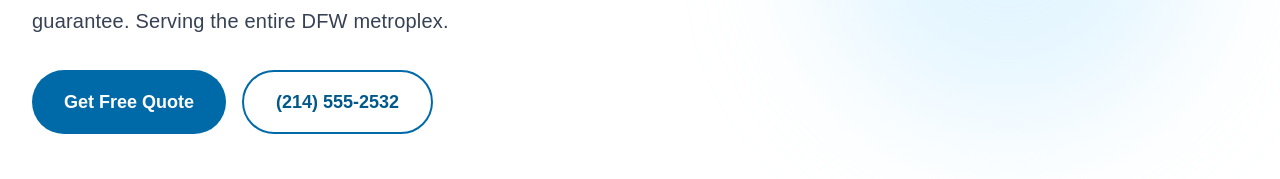
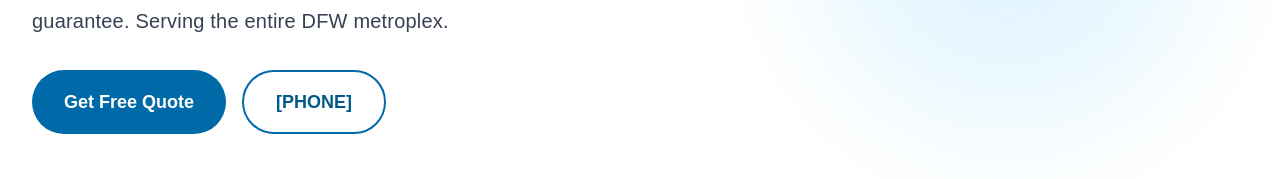
Before and after one commit to Adeshpreet-Singh/cleaning-company, a Next.js app: page / in a window 1280 px wide. Shown: the part 340-519 px from the top of the page. Built offline with nearby package versions, Linux system fonts and the light colour scheme.

Commit message:
Update: placeholders, attribution, sitemap, robots, accessibility

```diff
--- a/app/globals.css
+++ b/app/globals.css
@@ -1,9 +1,23 @@
+:root {
+  --font-heading: "Inter", serif;
+  --font-body: "Inter", sans-serif;
+  --bg-canvas: #f0f7f4;
+  --bg-panel: #ffffff;
+  --bg-elevated: #f0f7f4;
+  --text-primary: #1b2a2a;
+  --text-secondary: #5a7d7a;
+  --text-tertiary: #5a7d7a;
+  --accent-brand: #e8f5e9;
+  --accent-interactive: #14a085;
+  --surface-translucent: rgba(255,255,255,0.08);
+  --surface-translucent-hover: rgba(255,255,255,0.12);
+  --surface-translucent-active: rgba(255,255,255,0.16);
+  --border-default: rgba(0,0,0,0.1);
+  --border-subtle: rgba(0,0,0,0.05);
+  --border-hover: rgba(0,0,0,0.2);
+}
 /* FONTS_INJECTED */
 @import url("https://fonts.googleapis.com/css2?family=Inter:wght@400;500;600;700&display=swap");
-:root {
-  --font-heading: 'Inter', serif;
-  --font-body: 'Inter', sans-serif;
-}
 h1, h2, h3, h4, h5, h6 { font-family: var(--font-heading); }
 body { font-family: var(--font-body); }
 
@@ -11,16 +25,6 @@ html { overflow-x: hidden; }
 @import url('https://fonts.googleapis.com/css2?family=Poppins:wght@300;400;500;600;700;800&display=swap');
 
 @import "tailwindcss";
-
-:root {
-  --primary: #0d7377;
-  --secondary: #14a085;
-  --accent: #e8f5e9;
-  --bg: #f0f7f4;
-  --surface: #ffffff;
-  --text: #1b2a2a;
-  --muted: #5a7d7a;
-}
 
 html { scroll-behavior: smooth; }
 
--- a/app/page.tsx
+++ b/app/page.tsx
@@ -18,7 +18,7 @@ export default function Home() {
  { title: 'Residential', desc: 'Homes, apartments, and condos — regular or one-time cleans.', icon: '' },
  { title: 'Commercial', desc: 'Offices, retail, and warehouses — after-hours available.', icon: '' },
  { title: 'Move-Out / Move-In', desc: 'Deep cleans between tenants so you get the deposit back.', icon: '' },
- { title: 'Deep Cleaning', desc: 'Carpet, windows, appliances, and full sanitization.', icon: '✨' },
+ { title: 'Deep Cleaning', desc: 'Carpet, windows, appliances, and full sanitization.', icon: '' },
  ];
 
  const pricing = [
@@ -87,7 +87,7 @@ export default function Home() {
  {['services', 'pricing', 'testimonials', 'contact'].map(item => (
  <button key={item} onClick={() => scrollToSection(item)} className="block w-full text-left text-gray-700 hover:text-sky-700 py-3 text-lg capitalize min-h-[48px]">{item}</button>
  ))}
- <a href="tel:+121****2532" className="block bg-sky-700 text-white text-center px-6 py-3 rounded-full font-bold hover:bg-sky-800 transition-colors text-lg min-h-[48px] leading-[48px]">Call: (214) 555-2532</a>
+ <a href="tel:+121****2532" className="block bg-sky-700 text-white text-center px-6 py-3 rounded-full font-bold hover:bg-sky-800 transition-colors text-lg min-h-[48px] leading-[48px]">Call: [PHONE]</a>
  </div>
  )}
  </nav>
@@ -121,7 +121,7 @@ export default function Home() {
  href="tel:+121****2532"
  className="border-2 border-sky-700 text-sky-800 px-8 py-4 rounded-full text-lg font-bold hover:bg-sky-50 transition-all hover:scale-105 focus-visible:outline-2 focus-visible:outline-sky-500 focus-visible:outline-offset-2 min-h-[52px] inline-flex items-center justify-center"
  >
-  (214) 555-2532
+ [PHONE]
  </a>
  </div>
  <div className="flex items-center gap-6 sm:gap-8 flex-wrap">
@@ -194,7 +194,7 @@ export default function Home() {
  <ul className="space-y-3 mb-8">
  {tier.features.map((f, j) => (
  <li key={j} className="flex items-start gap-2">
- <span className={tier.highlight ? 'text-sky-200' : 'text-sky-700'}>✓</span>
+ <span className={tier.highlight ? 'text-sky-200' : 'text-sky-700'}></span>
  <span className={tier.highlight ? 'text-sky-100' : 'text-gray-700'}>{f}</span>
  </li>
  ))}
@@ -229,7 +229,7 @@ export default function Home() {
  <div className="rounded-2xl overflow-hidden shadow-xl hover-lift">
  <iframe
  title="ProClean Company Service Area - Dallas Fort Worth"
- src="https://www.google.com/maps/embed?pb=!1m18!1m12!1m3!1d214587.69037087046!2d-97.0004!3d32.7767!2m3!1f0!2f0!3f0!3m2!1i1024!2i768!4f13.1!3m3!1m2!1s0x864c19f77b45974b%3A0xb9ec9ba4f647678f!2sDallas%2C%20TX!5e0!3m2!1sen!2sus!4v1700000000000"
+ src="[WEBSITE]/maps/embed?pb=!1m18!1m12!1m3!1d214587.69037087046!2d-97.0004!3d32.7767!2m3!1f0!2f0!3f0!3m2!1i1024!2i768!4f13.1!3m3!1m2!1s0x864c19f77b45974b%3A0xb9ec9ba4f647678f!2sDallas%2C%20TX!5e0!3m2!1sen!2sus!4v1700000000000"
  width="100%"
  style={{ minHeight: '300px', height: '100%' }}
  className="min-h-[300px] md:min-h-[400px]"
@@ -284,8 +284,8 @@ export default function Home() {
  <div className="w-10 h-10 bg-sky-700/20 rounded-lg flex items-center justify-center flex-shrink-0" aria-hidden="true"></div>
  <div>
  <h3 className="font-bold text-gray-900">Visit Us</h3>
- <a href="https://maps.google.com/?q=456+Clean+Street+Dallas+TX+75201" target="_blank" rel="noopener noreferrer" className="text-sky-600 hover:text-sky-800 hover:underline">
- 456 Clean Street<br />Dallas, TX 75201
+ <a href="[GOOGLE_MAPS_URL]" target="_blank" rel="noopener noreferrer" className="text-sky-600 hover:text-sky-800 hover:underline">
+ [ADDRESS]
  </a>
  </div>
  </div>
@@ -293,14 +293,14 @@ export default function Home() {
  <div className="w-10 h-10 bg-sky-700/20 rounded-lg flex items-center justify-center flex-shrink-0" aria-hidden="true"></div>
  <div>
  <h3 className="font-bold text-gray-900">Call Us</h3>
- <a href="tel:+12145552532" className="text-sky-600 hover:text-sky-800 hover:underline">(214) 555-2532</a>
+ <a href="tel:[PHONE]" className="text-sky-600 hover:text-sky-800 hover:underline">[PHONE]</a>
  </div>
  </div>
  <div className="flex items-start gap-3">
- <div className="w-10 h-10 bg-sky-700/20 rounded-lg flex items-center justify-center flex-shrink-0" aria-hidden="true">✉️</div>
+ <div className="w-10 h-10 bg-sky-700/20 rounded-lg flex items-center justify-center flex-shrink-0" aria-hidden="true"></div>
  <div>
  <h3 className="font-bold text-gray-900">Email Us</h3>
- <a href="mailto:info@procleancompany.com" className="text-sky-600 hover:text-sky-800 hover:underline">info@procleancompany.com</a>
+ <a href="mailto:[EMAIL]" className="text-sky-600 hover:text-sky-800 hover:underline">[EMAIL]</a>
  </div>
  </div>
  <div className="flex items-start gap-3">
@@ -314,7 +314,7 @@ export default function Home() {
  <div className="w-10 h-10 bg-sky-700/20 rounded-lg flex items-center justify-center flex-shrink-0" aria-hidden="true"></div>
  <div>
  <h3 className="font-bold text-gray-900">WhatsApp</h3>
- <a href="https://wa.me/12145552532?text=Hi%20ProClean%2C%20I%27d%20like%20a%20free%20quote" target="_blank" rel="noopener noreferrer" className="text-sky-600 hover:text-sky-800 hover:underline">Chat with us on WhatsApp</a>
+ <a href="https://wa.me/[PHONE]?text=Hi%20ProClean%2C%20I%27d%20like%20a%20free%20quote" target="_blank" rel="noopener noreferrer" className="text-sky-600 hover:text-sky-800 hover:underline">Chat with us on WhatsApp</a>
  </div>
  </div>
  </div>
@@ -322,7 +322,7 @@ export default function Home() {
 
  <div className="bg-white rounded-2xl shadow-xl p-8 hover-lift">
  <form action="https://api.web3forms.com/submit" method="POST" className="space-y-5">
- <input type="hidden" name="access_key" value="YOUR_WEB3FORMS_ACCESS_KEY" />
+ <input type="hidden" name="access_key" value="[WEB3FORMS_KEY]" />
  <input type="hidden" name="subject" value="New Quote Request — ProClean Company" />
  <input type="checkbox" name="botcheck" className="hidden" />
 
@@ -336,7 +336,7 @@ export default function Home() {
  </div>
  <div>
  <label htmlFor="contact-phone" className="block text-sm font-medium text-gray-700 mb-2">Phone</label>
- <input id="contact-phone" name="phone" type="tel" placeholder="(214) 555-0000" className="w-full border border-gray-200 rounded-xl px-4 py-3 text-gray-900 focus:border-sky-500 focus:ring-2 focus:ring-sky-200 focus:outline-none transition-colors" />
+ <input id="contact-phone" name="phone" type="tel" placeholder="[PHONE]" className="w-full border border-gray-200 rounded-xl px-4 py-3 text-gray-900 focus:border-sky-500 focus:ring-2 focus:ring-sky-200 focus:outline-none transition-colors" />
  </div>
  <div>
  <label htmlFor="contact-service-type" className="block text-sm font-medium text-gray-700 mb-2">Service Type</label>
@@ -374,8 +374,8 @@ export default function Home() {
  </div>
  <p className="text-sky-300 text-sm mb-3">Licensed &amp; insured cleaning services since 2008.</p>
  <p className="text-sky-300 text-sm">
- <a href="tel:+12145552532" className="hover:text-white transition-colors">(214) 555-2532</a><br />
- <a href="mailto:info@procleancompany.com" className="hover:text-white transition-colors">info@procleancompany.com</a>
+ <a href="tel:[PHONE]" className="hover:text-white transition-colors">[PHONE]</a><br />
+ <a href="mailto:[EMAIL]" className="hover:text-white transition-colors">[EMAIL]</a>
  </p>
  </div>
  <div>
@@ -399,13 +399,13 @@ export default function Home() {
  <div>
  <h3 className="text-white font-bold mb-4">Follow Us</h3>
  <div className="flex gap-3">
- <a href="https://instagram.com/procleancompany" target="_blank" rel="noopener noreferrer" className="w-10 h-10 bg-sky-700 rounded-lg flex items-center justify-center text-white hover:bg-sky-600 transition-colors" aria-label="Instagram">
+ <a href="[INSTAGRAM_URL]" target="_blank" rel="noopener noreferrer" className="w-10 h-10 bg-sky-700 rounded-lg flex items-center justify-center text-white hover:bg-sky-600 transition-colors" aria-label="Instagram">
  <svg className="w-5 h-5" fill="currentColor" viewBox="0 0 24 24"><path d="M12 2.163c3.204 0 3.584.012 4.85.07 3.252.148 4.771 1.691 4.919 4.919.058 1.265.069 1.645.069 4.849 0 3.205-.012 3.584-.069 4.849-.149 3.225-1.664 4.771-4.919 4.919-1.266.058-1.644.07-4.85.07-3.204 0-3.584-.012-4.849-.07-3.26-.149-4.771-1.699-4.919-4.92-.058-1.265-.07-1.644-.07-4.849 0-3.204.013-3.583.07-4.849.149-3.227 1.664-4.771 4.919-4.919 1.266-.057 1.645-.069 4.849-.069zm0-2.163c-3.259 0-3.667.014-4.947.072-4.358.2-6.78 2.618-6.98 6.98-.059 1.281-.073 1.689-.073 4.948 0 3.259.014 3.668.072 4.948.2 4.358 2.618 6.78 6.98 6.98 1.281.058 1.689.072 4.948.072 3.259 0 3.668-.014 4.948-.072 4.354-.2 6.782-2.618 6.979-6.98.059-1.28.073-1.689.073-4.948 0-3.259-.014-3.667-.072-4.947-.196-4.354-2.617-6.78-6.979-6.98-1.281-.059-1.69-.073-4.949-.073zm0 5.838c-3.403 0-6.162 2.759-6.162 6.162s2.759 6.163 6.162 6.163 6.162-2.759 6.162-6.163c0-3.403-2.759-6.162-6.162-6.162zm0 10.162c-2.209 0-4-1.79-4-4 0-2.209 1.791-4 4-4s4 1.791 4 4c0 2.21-1.791 4-4 4zm6.406-11.845c-.796 0-1.441.645-1.441 1.44s.645 1.44 1.441 1.44c.795 0 1.439-.645 1.439-1.44s-.644-1.44-1.439-1.44z" /></svg>
  </a>
- <a href="https://facebook.com/procleancompany" target="_blank" rel="noopener noreferrer" className="w-10 h-10 bg-sky-700 rounded-lg flex items-center justify-center text-white hover:bg-sky-600 transition-colors" aria-label="Facebook">
+ <a href="[FACEBOOK_URL]" target="_blank" rel="noopener noreferrer" className="w-10 h-10 bg-sky-700 rounded-lg flex items-center justify-center text-white hover:bg-sky-600 transition-colors" aria-label="Facebook">
  <svg className="w-5 h-5" fill="currentColor" viewBox="0 0 24 24"><path d="M24 12.073c0-6.627-5.373-12-12-12s-12 5.373-12 12c0 5.99 4.388 10.954 10.125 11.854v-8.385H7.078v-3.47h3.047V9.43c0-3.007 1.792-4.669 4.533-4.669 1.312 0 2.686.235 2.686.235v2.953H15.83c-1.491 0-1.956.925-1.956 1.874v2.25h3.328l-.532 3.47h-2.796v8.385C19.612 23.027 24 18.062 24 12.073z" /></svg>
  </a>
- <a href="https://wa.me/12145552532" target="_blank" rel="noopener noreferrer" className="w-10 h-10 bg-sky-700 rounded-lg flex items-center justify-center text-white hover:bg-sky-600 transition-colors" aria-label="WhatsApp">
+ <a href="https://wa.me/[PHONE]" target="_blank" rel="noopener noreferrer" className="w-10 h-10 bg-sky-700 rounded-lg flex items-center justify-center text-white hover:bg-sky-600 transition-colors" aria-label="WhatsApp">
  <svg className="w-5 h-5" fill="currentColor" viewBox="0 0 24 24"><path d="M17.472 14.382c-.297-.149-1.758-.867-2.03-.967-.273-.099-.471-.148-.67.15-.197.297-.767.966-.94 1.164-.173.199-.347.223-.644.075-.297-.15-1.255-.463-2.39-1.475-.883-.788-1.48-1.761-1.653-2.059-.173-.297-.018-.458.13-.606.134-.133.298-.347.446-.52.149-.174.198-.298.298-.497.099-.198.05-.371-.025-.52-.075-.149-.669-1.612-.916-2.207-.242-.579-.487-.5-.669-.51-.173-.008-.371-.01-.57-.01-.198 0-.52.074-.792.372-.272.297-1.04 1.016-1.04 2.479 0 1.462 1.065 2.875 1.213 3.074.149.198 2.096 3.2 5.077 4.487.709.306 1.262.489 1.694.625.712.227 1.36.195 1.871.118.571-.085 1.758-.719 2.006-1.413.248-.694.248-1.289.173-1.413-.074-.124-.272-.198-.57-.347m-5.421 7.403h-.004a9.87 9.87 0 01-5.031-1.378l-.361-.214-3.741.982.998-3.648-.235-.374a9.86 9.86 0 01-1.51-5.26c.001-5.45 4.436-9.884 9.888-9.884 2.64 0 5.122 1.03 6.988 2.898a9.825 9.825 0 012.893 6.994c-.003 5.45-4.437 9.884-9.885 9.884m8.413-18.297A11.815 11.815 0 0012.05 0C5.495 0 .16 5.335.157 11.892c0 2.096.547 4.142 1.588 5.945L.057 24l6.305-1.654a11.882 11.882 0 005.683 1.448h.005c6.554 0 11.89-5.335 11.893-11.893a11.821 11.821 0 00-3.48-8.413z" /></svg>
  </a>
  </div>
@@ -413,6 +413,7 @@ export default function Home() {
  </div>
  <div className="border-t border-sky-800 pt-8 text-center">
  <p className="text-sky-300 text-sm">&copy; 2026 ProClean Company. All rights reserved.</p>
+<div className="text-center py-3 text-xs opacity-50 hover:opacity-80 transition-opacity"><span>Designed by </span><a href="https://adeshpreet.vercel.app/" target="_blank" rel="noopener noreferrer" className="underline">Adeshpreet Singh</a></div>
  </div>
  </div>
  </footer>
```
Also changed, not shown: app/layout.tsx (+4 -4 lines), public/robots.txt (added), 20 other files (tests, documents, lock files or other folders). Lines whose indentation alone changed are shown as unchanged.
